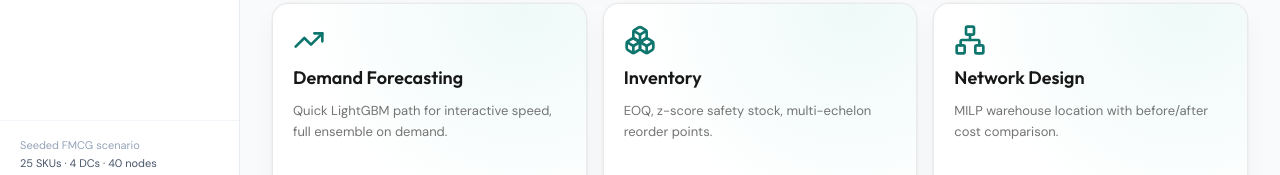
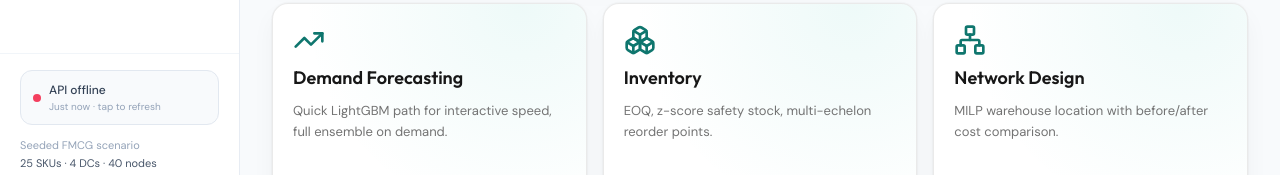
Before and after one commit to SakshiD01/OptiChain, a Next.js app in the folder frontend/: page / in a window 1280 px wide. Shown: the part 611-786 px from the top of the page. Built offline with nearby package versions, Linux system fonts and the light colour scheme; no server answers.

Commit message:
Mount ApiHealthBadge in the sidebar footer.

```diff
--- a/frontend/components/Sidebar.tsx
+++ b/frontend/components/Sidebar.tsx
@@ -13,6 +13,7 @@ import {
   TrendingUp,
 } from "lucide-react";
 import { cn } from "@/lib/utils";
+import { ApiHealthBadge } from "@/components/ApiHealthBadge";
 
 const NAV = [
   { href: "/", label: "Overview", icon: LayoutDashboard },
@@ -80,7 +81,8 @@ export function Sidebar() {
       </nav>
 
       <div className="border-t border-slate-100 px-5 py-4">
-        <p className="text-[11px] leading-relaxed text-slate-400">
+        <ApiHealthBadge />
+        <p className="mt-3 text-[11px] leading-relaxed text-slate-400">
           Seeded FMCG scenario
           <br />
           <span className="text-slate-600">25 SKUs · 4 DCs · 40 nodes</span>
```
